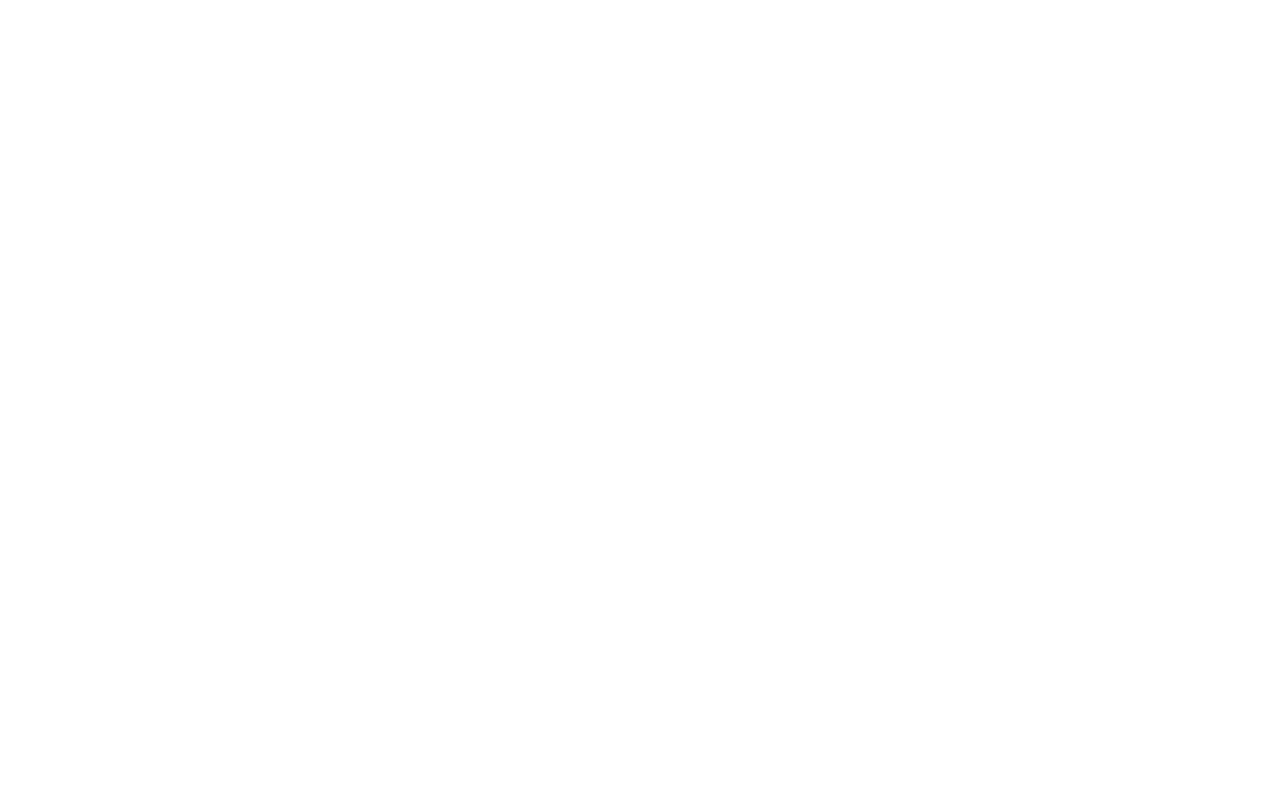
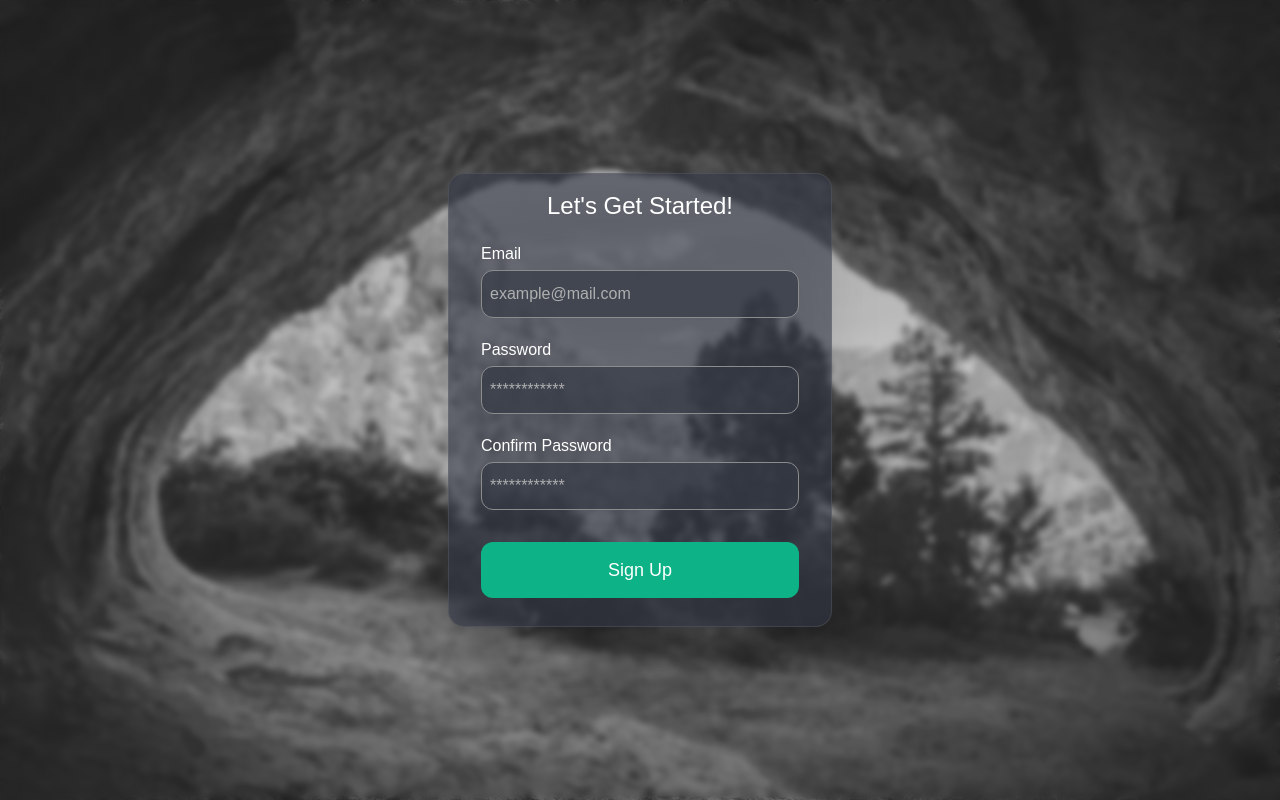
Before and after one commit to JCayllahuaG/giancarlo-web-copy, a Vue app: page /signup in a window 1280 px wide. Before the commit this address had no page. Built offline with nearby package versions, Linux system fonts and the light colour scheme; a web font is replaced by a local one.

Commit message:
feat: :sparkles: Register form component added & form field component created

```diff
--- a/src/App.vue
+++ b/src/App.vue
@@ -6,11 +6,12 @@
   const route = useRoute()
   return route.fullPath
 }
+
 getCurrentRoute()
 </script>
 <template>
   <div id="app">
-    <RouterView v-if="getCurrentRoute ?? ('/' || '/login')" />
+    <RouterView v-if="getCurrentRoute ?? ('/' || '/login' || '/signup')" />
     <HomePage v-else />
   </div>
 </template>
--- a/src/iam/components/LoginForm.component.vue
+++ b/src/iam/components/LoginForm.component.vue
@@ -1,40 +1,51 @@
 <script setup>
 import { useRouter } from 'vue-router'
+import FormField from '@shared/components/FormField.component.vue'
+import { useToast } from 'primevue/usetoast'
 
 const router = useRouter()
-
-function Login() {
+const toast = useToast()
+async function Login() {
   // Perform login logic here
   // Redirect to another route after successful login
+  toast.add({
+    severity: 'success',
+    summary: 'Success',
+    detail: 'Login Successful',
+    life: 3000
+  })
+  await Sleep(3500)
   router.push('/dashboard')
+}
+function Register() {
+  router.push('/signup')
+}
+
+function Sleep(ms) {
+  return new Promise((resolve) => setTimeout(resolve, ms))
 }
 </script>
 
 <template>
+  <pv-toast />
   <form
     class="flex flex-col py-4 bg-primary/60 rounded-2xl items-center w-[30%] h-fit text-white gap-5 border border-[#8c8c8c]/20 drop-shadow-2xl"
-    @submit="Login"
     @submit.prevent
   >
     <h1 class="text-2xl font-normal">Welcome Back</h1>
 
-    <div class="form-field">
-      <label for="email">Username</label>
-      <input autocomplete="off" id="email" type="email" placeholder="example@mail.com" />
-    </div>
-    <div class="form-field">
-      <label for="password">Password</label>
-      <input autocomplete="off" id="password" type="password" placeholder="************" />
-    </div>
+    <FormField id="email" label="Username" type="email" placeholder="example@mail.com" />
+    <FormField id="password" label="Password" type="password" placeholder="************" />
+
     <div class="submit-section text-white text-lg">
       <button
         class="flex w-full h-14 items-center justify-center bg-[#0DB387] rounded-xl px-4 py-2"
-        type="submit"
+        @click="Login"
       >
         Log In
       </button>
       <span>or</span>
-      <button class="google-button" type="button">
+      <button class="google-button" type="button" @click="Register">
         <img src="@assets/images/google-icon.webp" width="30px" alt="Google Logo" />
         <span class="ml-2 text-[#818181] font-normal">Continue with </span>Google
       </button>
--- /dev/null
+++ b/src/iam/components/RegisterForm.component.vue
@@ -0,0 +1,32 @@
+<script setup>
+import FormField from '@shared/components/FormField.component.vue'
+</script>
+<template>
+  <form
+    class="flex flex-col py-4 bg-primary/60 rounded-2xl items-center w-[30%] h-fit text-white gap-5 border border-[#8c8c8c]/20 drop-shadow-2xl"
+    @submit.prevent
+  >
+    <h1 class="text-2xl font-normal">Let's Get Started!</h1>
+    <FormField id="email" label="Email" type="email" placeholder="example@mail.com" />
+    <FormField id="password" label="Password" type="password" placeholder="************" />
+    <FormField
+      id="password_confirm"
+      label="Confirm Password"
+      type="password"
+      placeholder="************"
+    />
+    <div class="submit-section text-white text-lg">
+      <button
+        class="flex w-full h-14 items-center justify-center bg-[#0DB387] rounded-xl px-4 py-2"
+        @click="Login"
+      >
+        Sign Up
+      </button>
+    </div>
+  </form>
+</template>
+<style scoped>
+.submit-section {
+  @apply flex flex-col items-center w-full gap-2 px-8 py-3;
+}
+</style>
--- a/src/iam/pages/LoginPage.vue
+++ b/src/iam/pages/LoginPage.vue
@@ -1,11 +1,19 @@
 <script setup>
 import LoginForm from '../components/LoginForm.component.vue'
+import RegisterForm from '../components/RegisterForm.component.vue'
+import { useRoute } from 'vue-router'
+const route = useRoute()
+const currentRoute = () => {
+  console.log(route.fullPath)
+  return route.fullPath
+}
 </script>
 
 <template>
   <section class="w-full h-full bg-iam-background bg-cover">
     <div class="flex w-full h-full backdrop-blur-[3px] bg-[#EFEFEF]/5 justify-center items-center">
-      <LoginForm />
+      <LoginForm v-if="currentRoute() === '/login'" />
+      <RegisterForm v-else />
     </div>
   </section>
 </template>
--- a/src/router/index.js
+++ b/src/router/index.js
@@ -15,6 +15,11 @@
       component: LoginPage
     },
     {
+      path: '/signup',
+      name: 'signup',
+      component: LoginPage
+    },
+    {
       path: '/dashboard/',
       name: 'dashboard',
       component: HomePage,
--- /dev/null
+++ b/src/shared/components/FormField.component.vue
@@ -0,0 +1,27 @@
+<script setup>
+const input = defineProps({
+  label: String,
+  type: String,
+  placeholder: String,
+  id: String
+})
+</script>
+
+<template>
+  <div class="form-field">
+    <label :for="input.id">{{ input.label }}</label>
+    <input autocomplete="off" :id="input.id" :type="input.type" :placeholder="input.placeholder" />
+  </div>
+</template>
+
+<style scoped>
+.form-field {
+  @apply flex flex-col w-full px-8 space-y-1;
+}
+.form-field label {
+  @apply font-normal;
+}
+.form-field input {
+  @apply min-h-12 rounded-xl bg-primary/70 px-2 placeholder:text-[#afafaf] border border-[#8c8c8c] outline-none;
+}
+</style>
--- a/vite.config.js
+++ b/vite.config.js
@@ -13,7 +13,8 @@
         new URL('./src/service-catalog/components', import.meta.url)
       ),
       '@iam': fileURLToPath(new URL('./src/iam', import.meta.url)),
-      '@assets': fileURLToPath(new URL('./src/assets', import.meta.url))
+      '@assets': fileURLToPath(new URL('./src/assets', import.meta.url)),
+      '@shared': fileURLToPath(new URL('./src/shared', import.meta.url)),
     }
   }
 })
```
